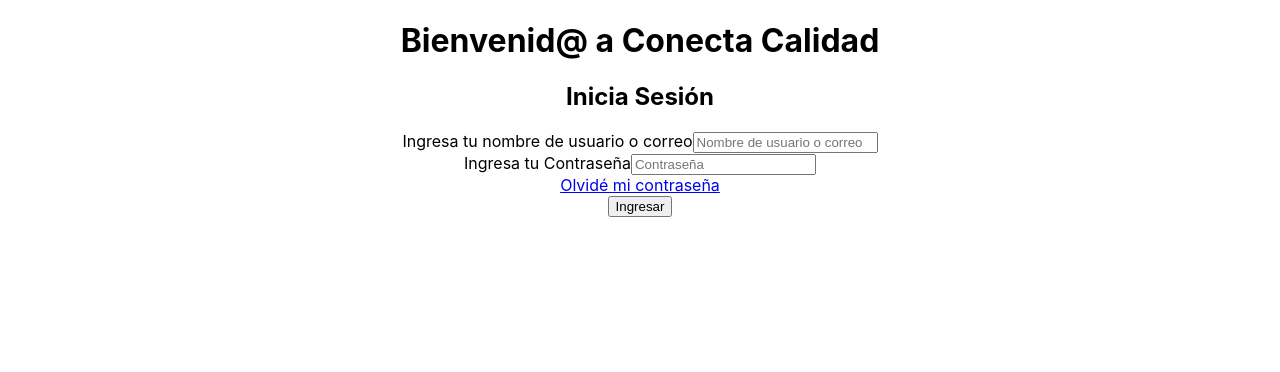
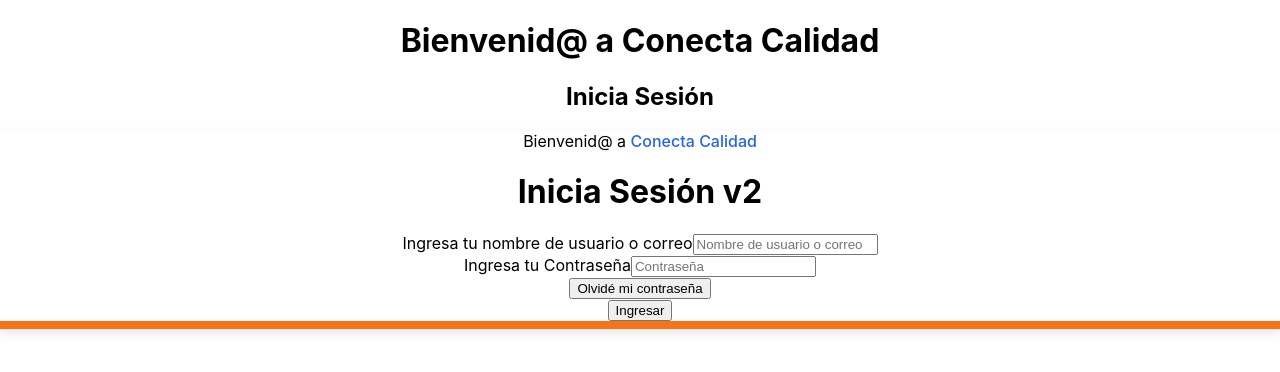
Before and after one commit to kepy287/app-conecta, a React (Create React App) app in the folder frontend/: page / in a window 1280 px wide. Shown: the top 372 px of the page. Built offline with nearby package versions, Linux system fonts and the light colour scheme.

Commit message:
se modifio los estilos del formulario

```diff
--- a/frontend/src/components/LoginForm.jsx
+++ b/frontend/src/components/LoginForm.jsx
@@ -1,13 +1,25 @@
 import React, { useState } from 'react';
 import InputField from './InputField';
 import Button from './Button';
-import './LoginForm.module.css';
+import styles from './LoginForm.module.css';
 import axios from 'axios'; // Importamos axios
 
 function LoginForm() {
   const [usernameOrEmail, setUsernameOrEmail] = useState('');
   const [password, setPassword] = useState('');
   const [error, setError] = useState(''); // Estado para manejar errores
+  const [credentials, setCredentials] = useState({
+    username: "",
+    password: ""
+  })
+
+  const handleChange = (e) => {
+    const { name, value } = e.target;
+    setCredentials(prev => ({
+      ...prev,
+      [name]: value
+    }));
+  };
 
   const handleSubmit = async (event) => {
     event.preventDefault();
@@ -36,27 +48,64 @@
   };
 
   return (
-    <form onSubmit={handleSubmit} className="login-form" method = "post">
-      {error && <div className="error-message">{error}</div>} {/* Mostrar mensaje de error si existe */}
-      <InputField
-        label="Ingresa tu nombre de usuario o correo"
+    <div className="flex justify-center items-center min-h-screen bg-gray-100">
+      <div className={`bg-white rounded-lg shadow-md p-8 w-full max-w-md relative ${styles.loginContainer}`}>
+      <div className={`mb-6 ${styles.welcomeText}`}>
+          <p className="text-sm text-gray-600">Bienvenid@ a <span className="text-blue-600 font-medium">Conecta Calidad</span></p>
+          <h1 className="text-2xl font-bold mt-1">Inicia Sesión v2</h1>
+        </div>
+
+        <div>
+          <div className="mb-4">
+            <label htmlFor="username" className="block text-sm font-medium text-gray-700 mb-1">
+              Ingresa tu nombre de usuario o correo
+            </label>
+            <input
               type="text"
+              id="username"
+              name="username"
+              value={credentials.username}
+              onChange={handleChange}
+              className="w-full px-3 py-2 border border-gray-300 rounded-md focus:outline-none focus:ring-2 focus:ring-blue-500"
               placeholder="Nombre de usuario o correo"
-        value={usernameOrEmail}
-        onChange={(e) => setUsernameOrEmail(e.target.value)}
             />
-      <InputField
-        label="Ingresa tu Contraseña"
+          </div>
+
+          <div className="mb-2">
+            <label htmlFor="password" className="block text-sm font-medium text-gray-700 mb-1">
+              Ingresa tu Contraseña
+            </label>
+            <input
               type="password"
+              id="password"
+              name="password"
+              value={credentials.password}
+              onChange={handleChange}
+              className="w-full px-3 py-2 border border-gray-300 rounded-md focus:outline-none focus:ring-2 focus:ring-blue-500"
               placeholder="Contraseña"
-        value={password}
-        onChange={(e) => setPassword(e.target.value)}
             />
-      <div className="forgot-password">
-        <a href="/forgot-password">Olvidé mi contraseña</a>
           </div>
-      <Button type="submit">Ingresar</Button>
-    </form>
+
+          <div className="flex justify-end mb-6">
+            <button
+              type="button"
+              className={`text-sm text-blue-600 hover:text-blue-800 ${styles.forgotPassword}`}
+            >
+              Olvidé mi contraseña
+            </button>
+          </div>
+
+          <button
+            onClick={handleSubmit}
+            className={`w-full bg-blue-800 hover:bg-blue-900 text-white py-2 rounded-md font-medium ${styles.loginButton}`}
+          >
+            Ingresar
+          </button>
+        </div>
+
+        <div className={`absolute bottom-0 left-0 right-0 ${styles.orangeStripe}`} />
+      </div>
+    </div>
   );
 }
 
--- a/frontend/src/components/LoginForm.module.css
+++ b/frontend/src/components/LoginForm.module.css
@@ -1,3 +1,7 @@
+.loginContainer {
+  box-shadow: 0 4px 10px rgba(0, 0, 0, 0.1);
+}
+
 .login-form {
     display: flex;
     flex-direction: column;
@@ -27,3 +31,18 @@
     font-size: 0.9em;
     text-align: center;
   }
+
+  /* Estilo para la franja naranja inferior */
+.orangeStripe {
+  height: 8px;
+  background-color: #f97316; /* Color naranja de Tailwind */
+}
+
+input {
+  transition: border-color 0.2s ease, box-shadow 0.2s ease;
+}
+
+.welcomeText span {
+  color: #2563eb;
+  font-weight: 500;
+}
```
Lines whose indentation alone changed are shown as unchanged.
